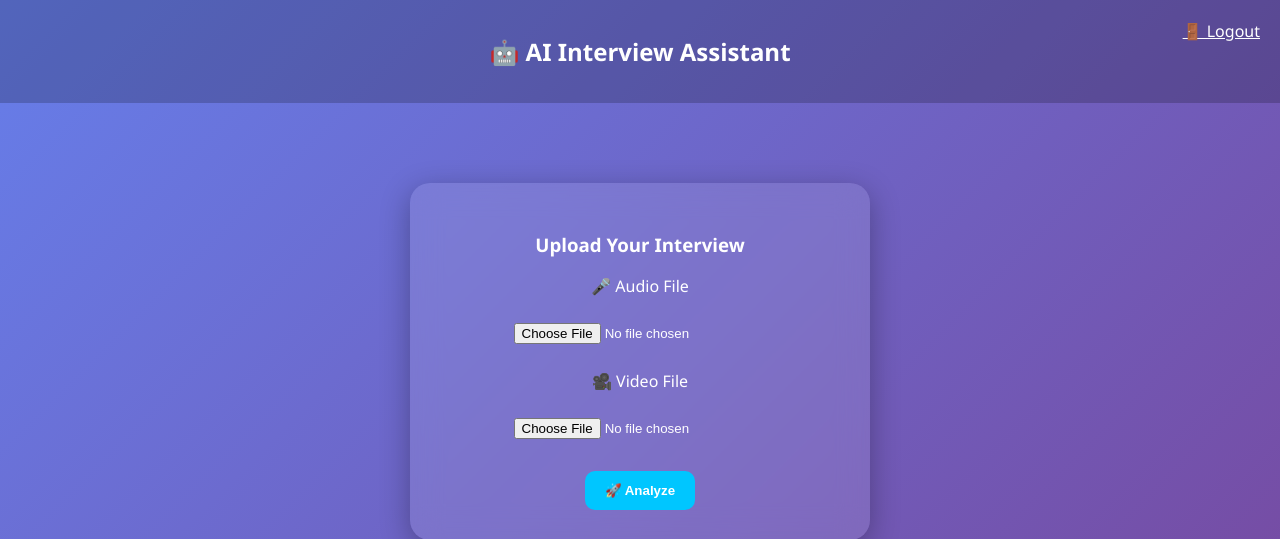
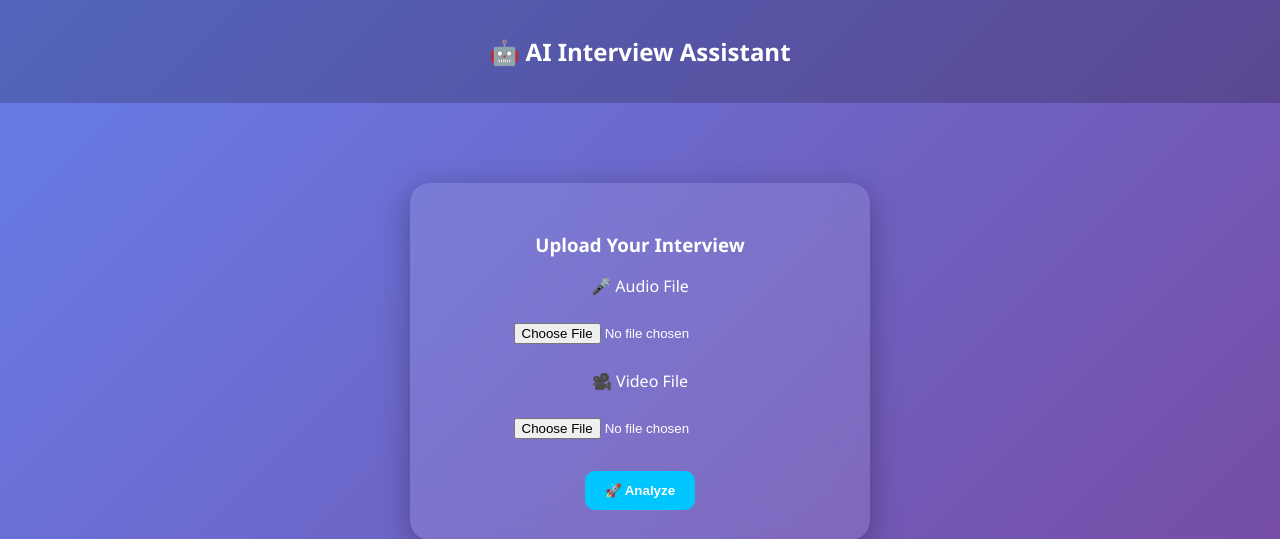
Before and after one commit to SadhvikaNallathigala/AI-Interview-Assistant, a Flask app: page / in a window 1280 px wide. Shown: the top 539 px of the page. Run offline with Flask 3, Linux system fonts and the light colour scheme; a user stored in the database is signed in.

Commit message:
Update index.html

```diff
--- a/templates/index.html
+++ b/templates/index.html
@@ -48,9 +48,7 @@
 </head>
 
 <body>
-<div style="position:absolute; top:20px; right:20px;">
-    <a href="/logout" style="color:white;">🚪 Logout</a>
-</div>
+
 <div class="navbar">
     <h2>🤖 AI Interview Assistant</h2>
 </div>
```
